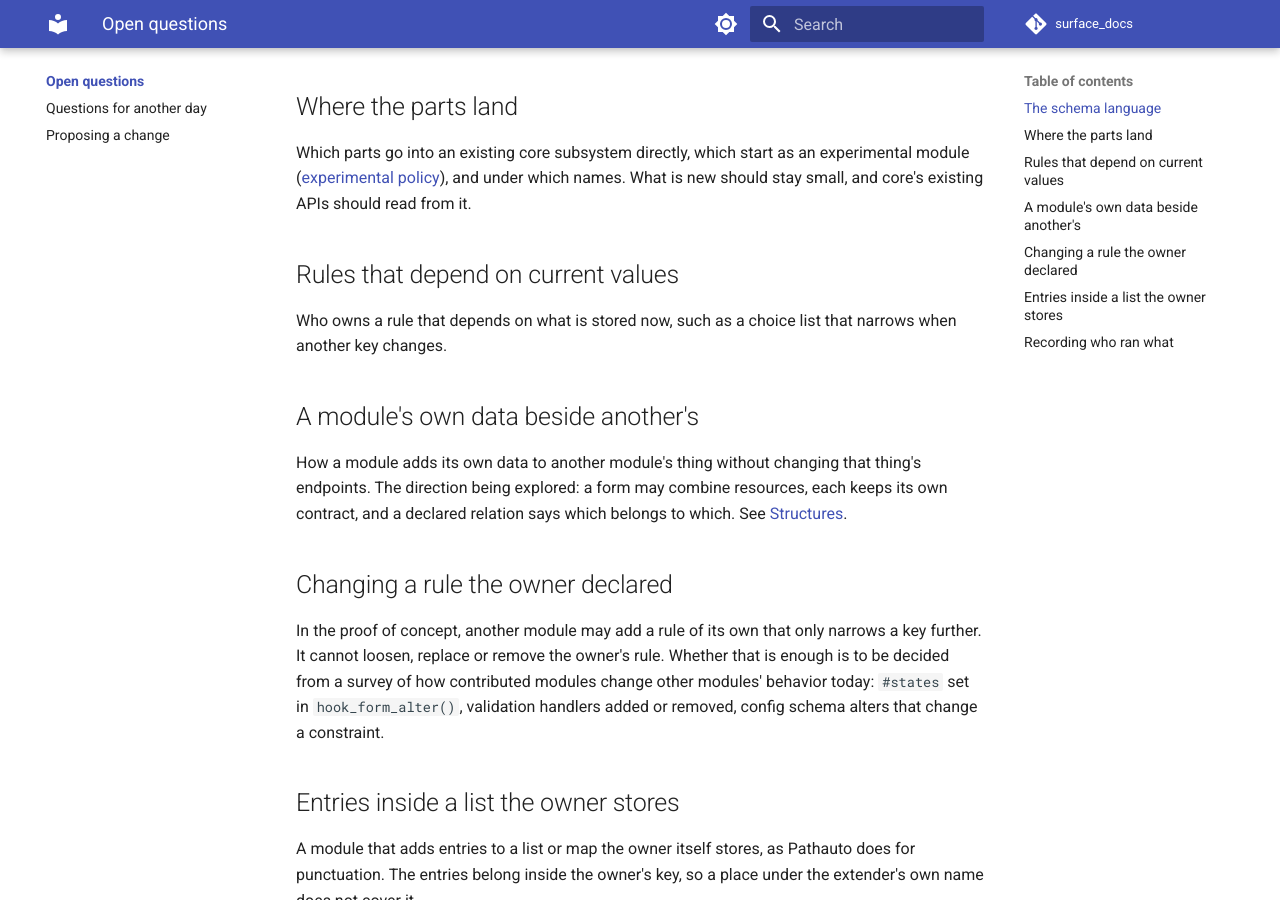
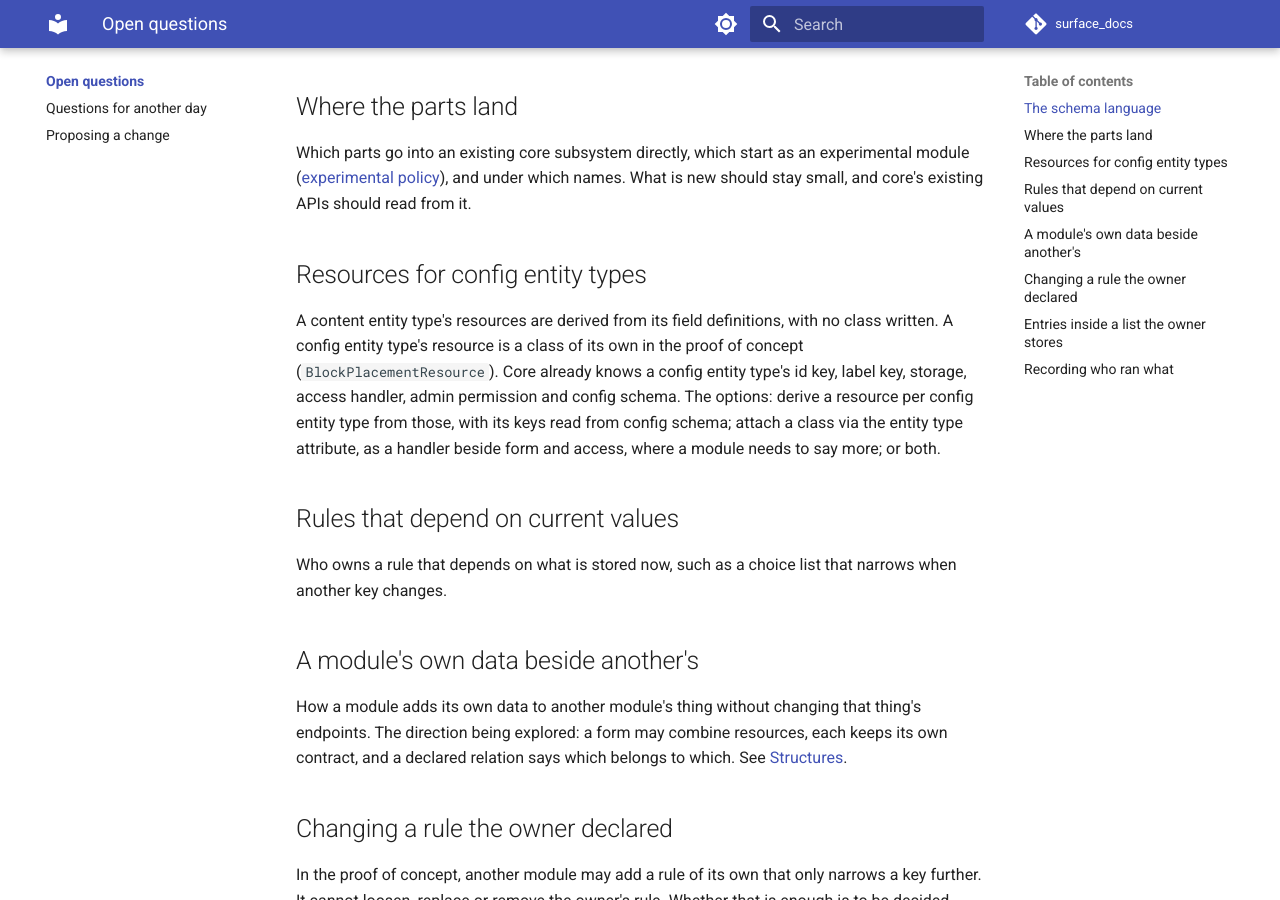
Before and after one commit to mlander/surface_docs, an MkDocs documentation site: the page built from docs/open/index.md, in a window 1280 px wide and 900 px high, scrolled down 449 px. Built offline with MkDocs 1.6.1 and Material for MkDocs 9.7.7, drawn with Linux system fonts in a browser that asks for light colours; comment, search, counter and statistics services are not loaded.

Commit message:
First step names the attribute and derived cases; config entity resources open

```diff
--- a/docs/open/index.md
+++ b/docs/open/index.md
@@ -9,6 +9,10 @@ Most of what is missing can be said with plain JSON Schema keywords core's outpu
 ## Where the parts land {#where-the-parts-land}
 
 Which parts go into an existing core subsystem directly, which start as an experimental module ([experimental policy](https://www.drupal.org/about/core/policies/core-change-policies/experimental/policy-and-list)), and under which names. What is new should stay small, and core's existing APIs should read from it.
+
+## Resources for config entity types {#config-entities}
+
+A content entity type's resources are derived from its field definitions, with no class written. A config entity type's resource is a class of its own in the proof of concept (`BlockPlacementResource`). Core already knows a config entity type's id key, label key, storage, access handler, admin permission and config schema. The options: derive a resource per config entity type from those, with its keys read from config schema; attach a class via the entity type attribute, as a handler beside form and access, where a module needs to say more; or both.
 
 ## Rules that depend on current values {#current-values}
 
```
Also changed, not shown: docs/index.md (+1 -1 lines).
